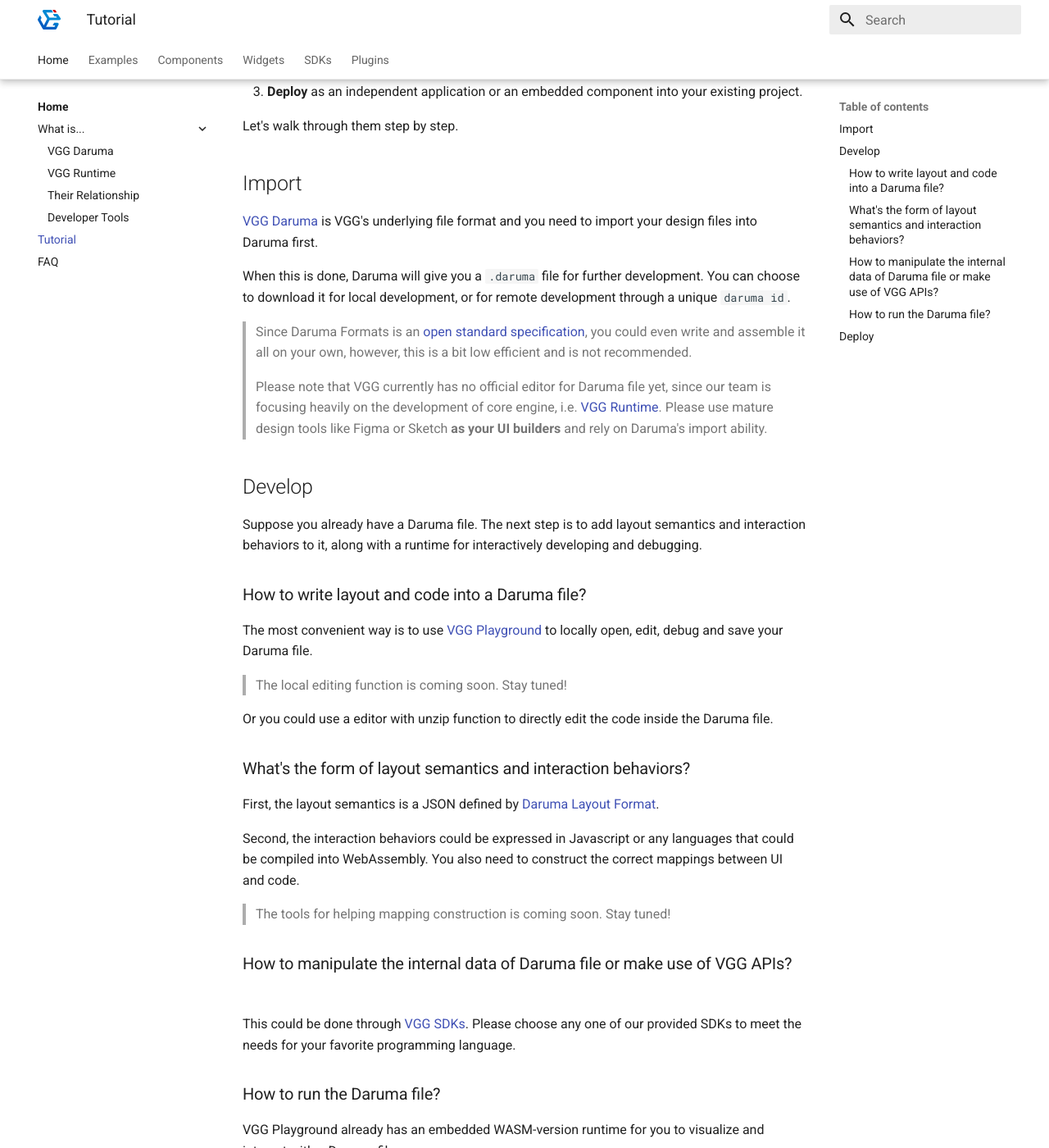
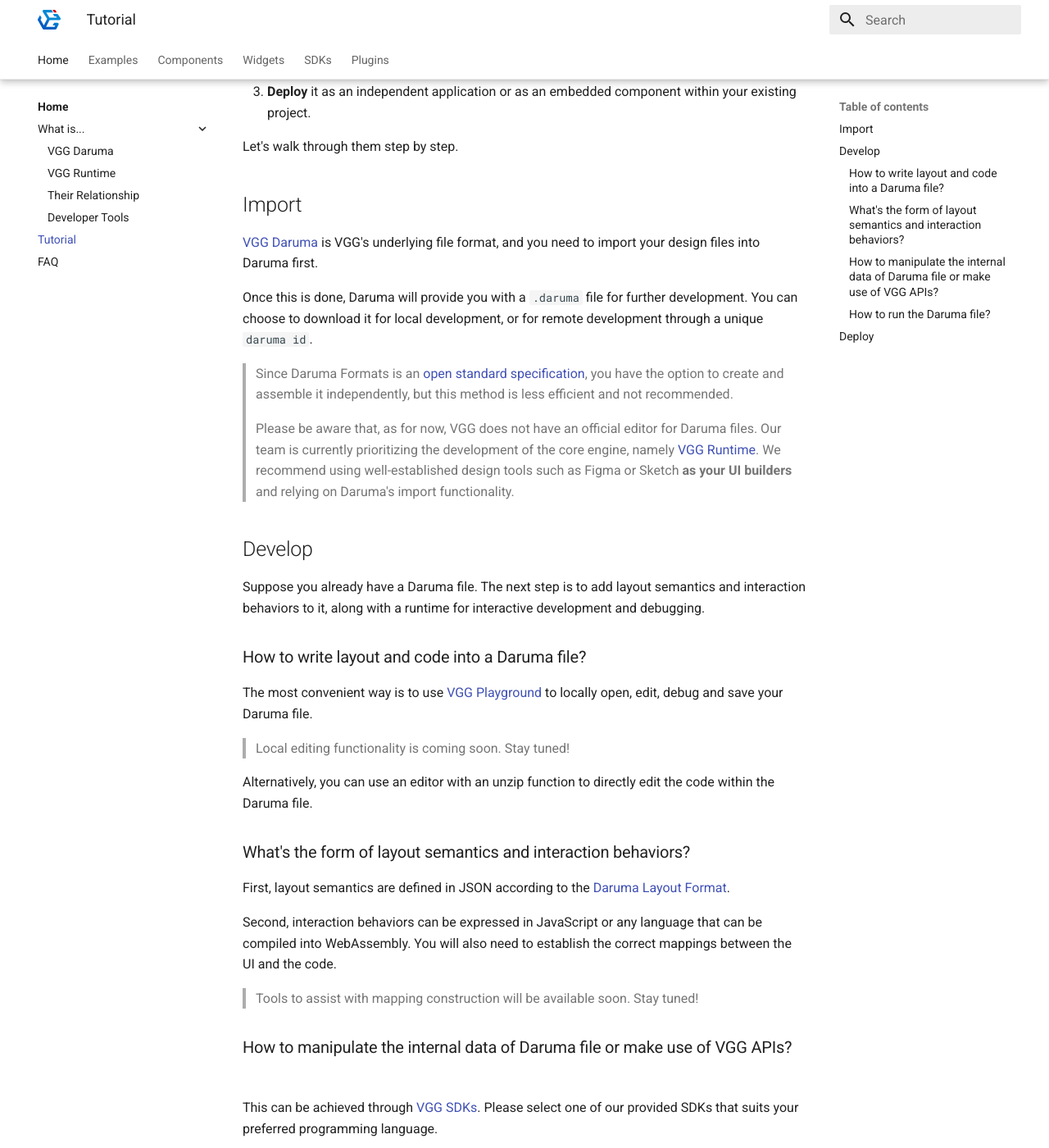
Before and after one commit to verygoodgraphics/vgg_docs, an MkDocs documentation site: the page built from docs/tutorial.md, in a window 1280 px wide and 1400 px high, scrolled down 264 px. Shown: the whole window at 82% size. Built offline with MkDocs 1.6.1 and Material for MkDocs 9.7.7, drawn with Linux system fonts in a browser that asks for light colours; some of the changed text lies outside the part shown.

Commit message:
improved wording of tutorial

```diff
--- a/docs/tutorial.md
+++ b/docs/tutorial.md
@@ -1,39 +1,41 @@
 # VGG Tutorial
 
 VGG is a toolkit composed of many separate tools, each of which focuses on a
-specific task. These tasks are roughly divided as follows.
+specific task during application development. These tasks are roughly divided
+into three parts as follows:
 
-1. __Import__ a design as the basis for UI development.
+1. __Import__ a design as the foundation for UI development.
 2. __Develop__ directly on the design by adding layout and code.
-3. __Deploy__ as an independent application or an embedded component into your
-   existing project.
+3. __Deploy__ it as an independent application or as an embedded component
+   within your existing project.
 
 Let's walk through them step by step.
 
 ## Import
 
-[VGG Daruma](../what/daruma) is VGG's underlying file format and you need to
+[VGG Daruma](../what/daruma) is VGG's underlying file format, and you need to
 import your design files into Daruma first.
 
-When this is done, Daruma will give you a `.daruma` file for further
-development.  You can choose to download it for local development, or for
+Once this is done, Daruma will provide you with a `.daruma` file for further
+development. You can choose to download it for local development, or for
 remote development through a unique `daruma id`.
 
 > Since Daruma Formats is an [open standard
 > specification](https://verygoodgraphics.com/daruma/formats/overview), you
-> could even write and assemble it all on your own, however, this is a bit low
-> efficient and is not recommended.
+> have the option to create and assemble it independently, but this method is
+> less efficient and not recommended.
 
-> Please note that VGG currently has no official editor for Daruma file yet,
-> since our team is focusing heavily on the development of core engine, i.e.
-> [VGG Runtime](../what/runtime). Please use mature design tools like Figma
-> or Sketch __as your UI builders__ and rely on Daruma's import ability.
+> Please be aware that, as for now, VGG does not have an official editor for
+> Daruma files. Our team is currently prioritizing the development of the core
+> engine, namely [VGG Runtime](../what/runtime). We recommend using
+> well-established design tools such as Figma or Sketch __as your UI builders__
+> and relying on Daruma's import functionality.
 
 ## Develop
 
 Suppose you already have a Daruma file. The next step is to add layout
 semantics and interaction behaviors to it, along with a runtime for
-interactively developing and debugging.
+interactive development and debugging.
 
 ### How to write layout and code into a Daruma file?
 
@@ -41,37 +43,38 @@
 Playground](https://verygoodgraphics.com/playground) to locally open, edit,
 debug and save your Daruma file.
 
-> The local editing function is coming soon. Stay tuned!
+> Local editing functionality is coming soon. Stay tuned!
 
-Or you could use a editor with unzip function to directly edit the code inside
-the Daruma file.
+Alternatively, you can use an editor with an unzip function to directly edit
+the code within the Daruma file.
 
 [//]: <> (TODO: Daruma file structure documentation)
 
 ### What's the form of layout semantics and interaction behaviors?
 
-First, the layout semantics is a JSON defined by [Daruma Layout
+First, layout semantics are defined in JSON according to the [Daruma Layout
 Format](https://verygoodgraphics.com/daruma/formats/layout).
 
-Second, the interaction behaviors could be expressed in Javascript or any
-languages that could be compiled into WebAssembly. You also need to construct the
-correct mappings between UI and code.
+Second, interaction behaviors can be expressed in JavaScript or any language
+that can be compiled into WebAssembly. You will also need to establish the
+correct mappings between the UI and the code.
 
-> The tools for helping mapping construction is coming soon. Stay tuned!
+> Tools to assist with mapping construction will be available soon. Stay tuned!
 
 ### How to manipulate the internal data of Daruma file or make use of VGG APIs?
 
-This could be done through [VGG SDKs](../sdks/). Please choose any one of our
-provided SDKs to meet the needs for your favorite programming language.
+This can be achieved through [VGG SDKs](../sdks/). Please select one of our
+provided SDKs that suits your preferred programming language.
 
 ### How to run the Daruma file?
 
-VGG Playground already has an embedded WASM-version runtime for you to
-visualize and interact with a Daruma file.
+VGG Playground already includes an embedded WASM-version runtime for
+visualizing and interacting with a Daruma file.
 
-However, if you want running a Daruma file natively, you can choose to build
-VGG Runtime on your own. Please refer to [Build
-instructions](https://github.com/verygoodgraphics/vgg_runtime/blob/main/README.md).
+However, if you wish to run a Daruma file natively, you have the option to
+build VGG Runtime on your own. Please refer to [Build
+instructions](https://github.com/verygoodgraphics/vgg_runtime/blob/main/README.md)
+for more details.
 
 ## Deploy
 
```
